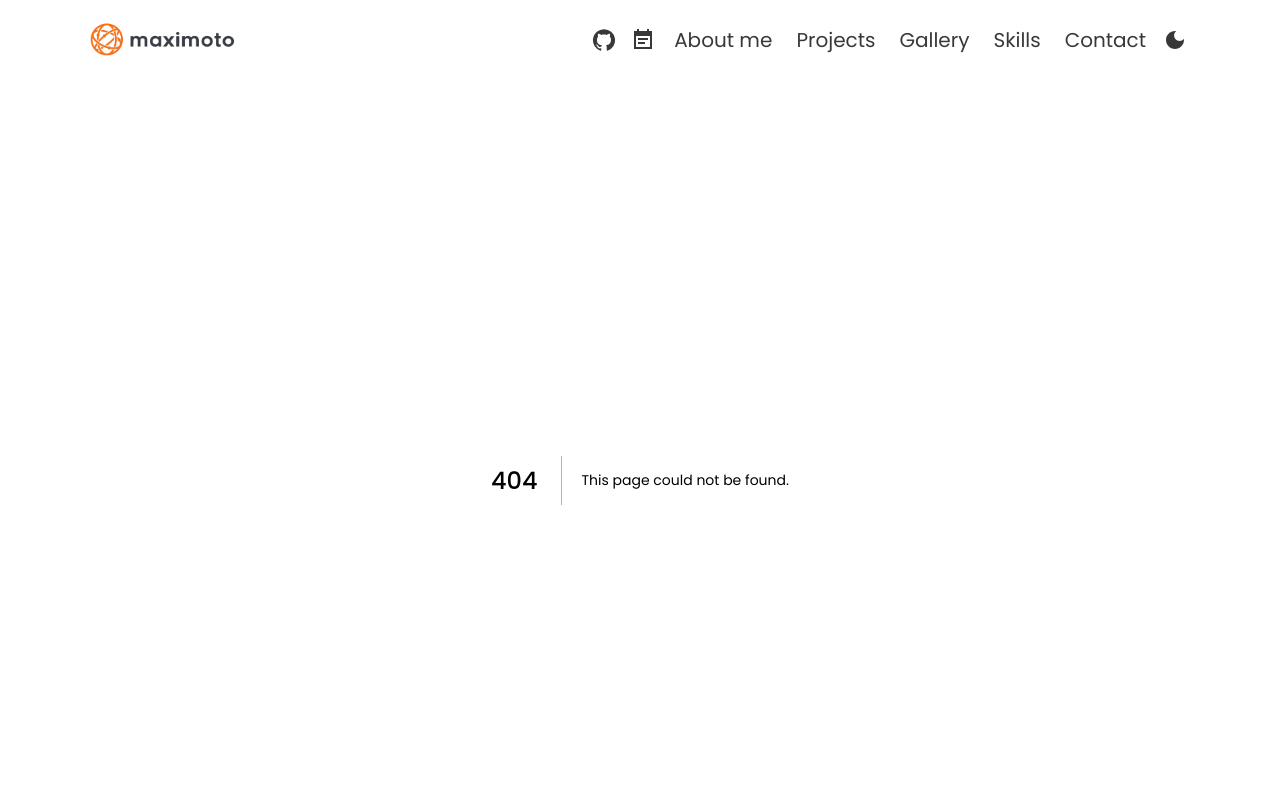
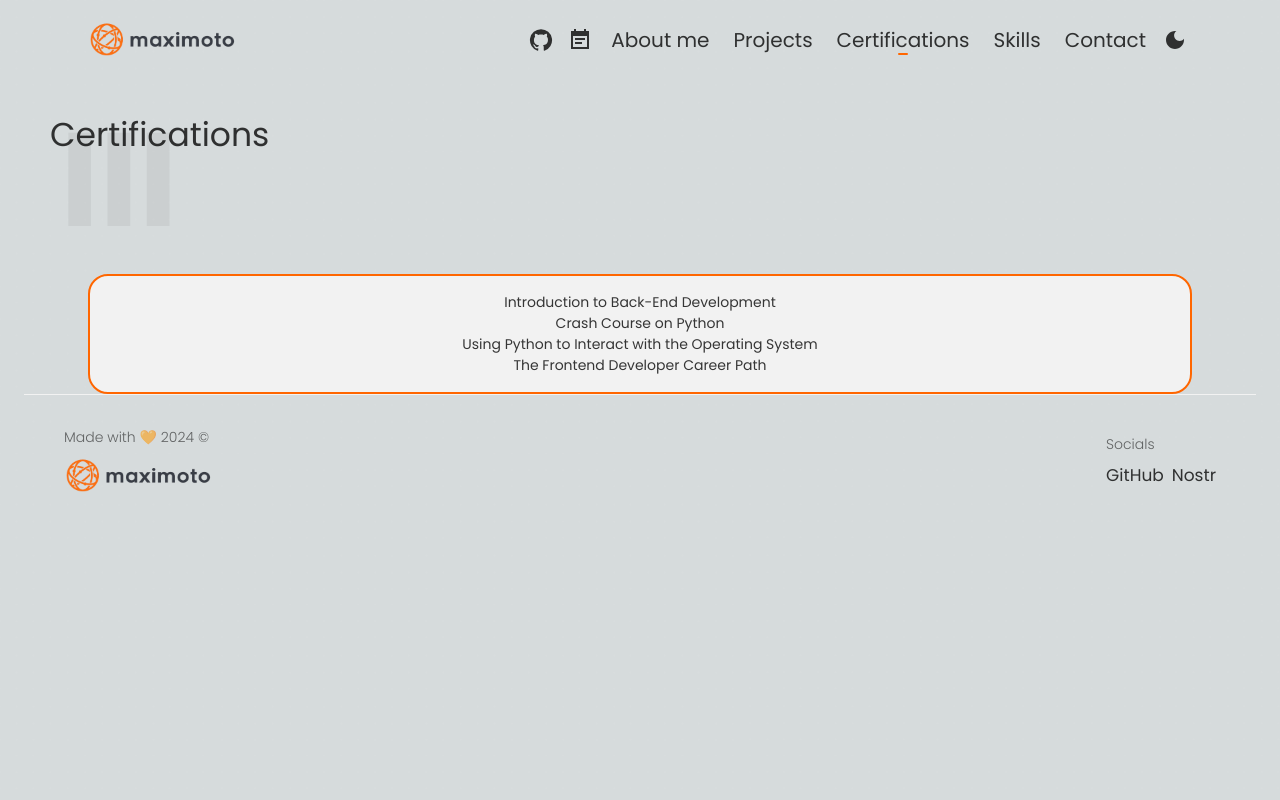
Before and after one commit to maximotodev/maximotodev, a Next.js app: page /certifications in a window 1280 px wide. Before the commit this address had no page. Shown: the top 800 px of the page. Built offline with nearby package versions, Linux system fonts and the light colour scheme.

Commit message:
create certifications page

```diff
--- a/package.json
+++ b/package.json
@@ -45,6 +45,6 @@
     "eslint": "^8",
     "eslint-config-next": "13.5.5",
     "prisma": "^5.13.0",
-    "typescript": "^5"
+    "typescript": "^5.7.2"
   }
 }
--- a/pages/Navbar.tsx
+++ b/pages/Navbar.tsx
@@ -53,8 +53,8 @@ const pages = [
   },
   {
     id: 3,
-    name: "Gallery",
-    href: "/gallery",
+    name: "Certifications",
+    href: "/certifications",
     icon: <WebStoriesOutlined />,
   },
   {
--- /dev/null
+++ b/pages/certifications/index.tsx
@@ -0,0 +1,55 @@
+import { Container, Toolbar } from "@mui/material";
+import SectionTitle from "@/components/SectionTitle";
+import Link from "next/link";
+
+const certifications: { title: string; link: string }[] = [
+  {
+    title: "Introduction to Back-End Development",
+    link: "https://www.coursera.org/verify/CLX29DGQ9THH",
+  },
+  {
+    title: "Crash Course on Python",
+    link: "https://coursera.org/verify/TMMVEO43MWBB",
+  },
+  {
+    title: "Using Python to Interact with the Operating System",
+    link: "https://coursera.org/verify/H15WGEBT3CJ8",
+  },
+  {
+    title: "The Frontend Developer Career Path",
+    link: "https://scrimba.com/certificate/uKLBwESL/gfrontend",
+  },
+];
+const gallery = () => {
+  return (
+    <>
+      <SectionTitle title="Certifications" number="III" description={<></>} />
+      <Container>
+        <Toolbar
+          sx={{
+            display: "flex",
+            flexDirection: "column",
+            backgroundColor: "var(--cardBgColor)",
+            border: "2px solid var(--primaryColor)",
+            mt: 3,
+            py: 2,
+            borderRadius: 5,
+            textAlign: "center",
+          }}
+        >
+          {certifications.map((certification) => (
+            <Link
+              target="_blank"
+              key={certification.link}
+              href={certification.link}
+            >
+              {certification.title}
+            </Link>
+          ))}
+        </Toolbar>
+      </Container>
+    </>
+  );
+};
+
+export default gallery;
```
Also changed, not shown: pages/gallery/index.tsx (deleted, +0 -37 lines), 1 other file (tests, documents, lock files or other folders).
